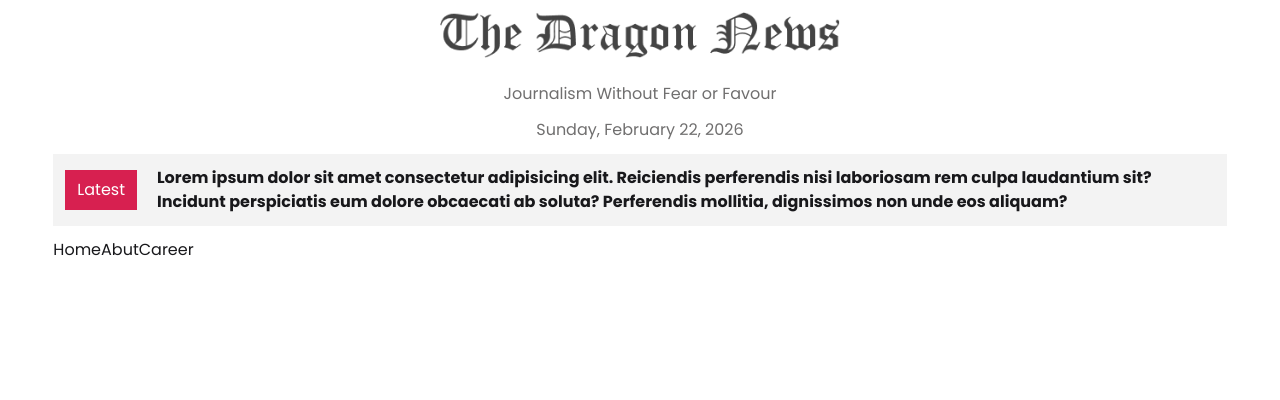
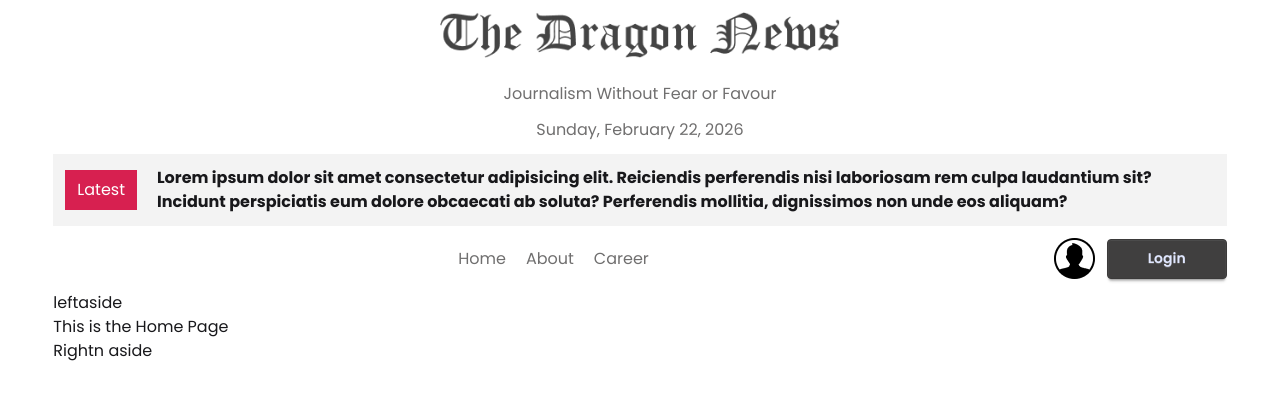
Before and after one commit to usama-21038/dragon-news-full-project, a React (Vite) app: page / in a window 1280 px wide. Shown: the top 400 px of the page. Built offline with nearby package versions, Linux system fonts and the light colour scheme.

Commit message:
include asides

```diff
--- /dev/null
+++ b/src/Components/HomeLayout/LeftAside.jsx
@@ -0,0 +1,11 @@
+import React from 'react';
+
+const LeftAside = () => {
+    return (
+        <div>
+            leftaside
+        </div>
+    );
+};
+
+export default LeftAside;
--- a/src/Components/LatestNews.jsx
+++ b/src/Components/LatestNews.jsx
@@ -7,7 +7,9 @@ const LatestNews = () => {
         <div className='flex  items-center gap-5 bg-base-200 p-3'>
             <p className='text-base-100 bg-secondary px-3 py-2'>Latest</p>
          <p className='font-bold'> Lorem ipsum dolor sit amet consectetur adipisicing elit. Reiciendis perferendis nisi laboriosam rem culpa laudantium sit? Incidunt perspiciatis eum dolore obcaecati ab soluta? Perferendis mollitia, dignissimos non unde eos aliquam?</p>
-        </div>
+
+
+       </div>
 
     );
 };
--- a/src/Components/Navbar.jsx
+++ b/src/Components/Navbar.jsx
@@ -1,16 +1,19 @@
 import React from 'react';
 import { NavLink } from 'react-router';
-
+import user from "../assets/user.png"
 const Navbar = () => {
     return (
-        <div>
+        <div className='flex justify-between items-center text-accent'>
             <div className=""></div>
-            <div className="nav">
+            <div className="nav flex gap-5">
                 <NavLink to="/">Home</NavLink>
-                <NavLink to="/about">Abut</NavLink>
+                <NavLink to="/about">About</NavLink>
                 <NavLink to="/career">Career</NavLink>
             </div>
-            <div className="login-btn"></div>
+            <div className="login-btn flex gap-3 items-center">
+                <img src={user} alt="" />
+                <button className='btn btn-primary px-10'>Login</button>
+            </div>
         </div>
     );
 };
--- a/src/Layouts/Home.jsx
+++ b/src/Layouts/Home.jsx
@@ -3,6 +3,8 @@ import { Outlet } from 'react-router';
 import Header from '../Components/Header';
 import LatestNews from '../Components/LatestNews';
 import Navbar from '../Components/Navbar';
+import LeftAside from '../Components/HomeLayout/LeftAside';
+import RightAside from './Pages/RightAside';
 
 const Home = () => {
     return (
@@ -17,17 +19,17 @@ const Home = () => {
                     <Navbar></Navbar>
                 </nav>
             </header>
-            <main>
+            <main className='w-11/12 mx-auto'>
 
-                <section className="left-nav">
-
-                </section>
+                <aside>
+                    <LeftAside></LeftAside>
+                </aside>
                 <section className="main">
                     <Outlet></Outlet>
                 </section>
-                <section className="right-nav">
-
-                </section>
+                <aside>
+                    <RightAside></RightAside>
+                </aside>
             </main>
 
         </div>
--- /dev/null
+++ b/src/Layouts/Pages/CategoryNews.jsx
@@ -0,0 +1,11 @@
+import React from 'react';
+
+const CategoryNews = () => {
+    return (
+        <div>
+            <h2>This is Category News Page</h2>
+        </div>
+    );
+};
+
+export default CategoryNews;
--- /dev/null
+++ b/src/Layouts/Pages/HomePage.jsx
@@ -0,0 +1,11 @@
+import React from 'react';
+
+const HomePage = () => {
+    return (
+        <div>
+            <h2>This is the Home Page</h2>
+        </div>
+    );
+};
+
+export default HomePage;
--- /dev/null
+++ b/src/Layouts/Pages/RightAside.jsx
@@ -0,0 +1,11 @@
+import React from 'react';
+
+const RightAside = () => {
+    return (
+        <div>
+            Rightn aside
+        </div>
+    );
+};
+
+export default RightAside;
```
Also changed, not shown: src/Router/Router.jsx (+13 -0 lines).
